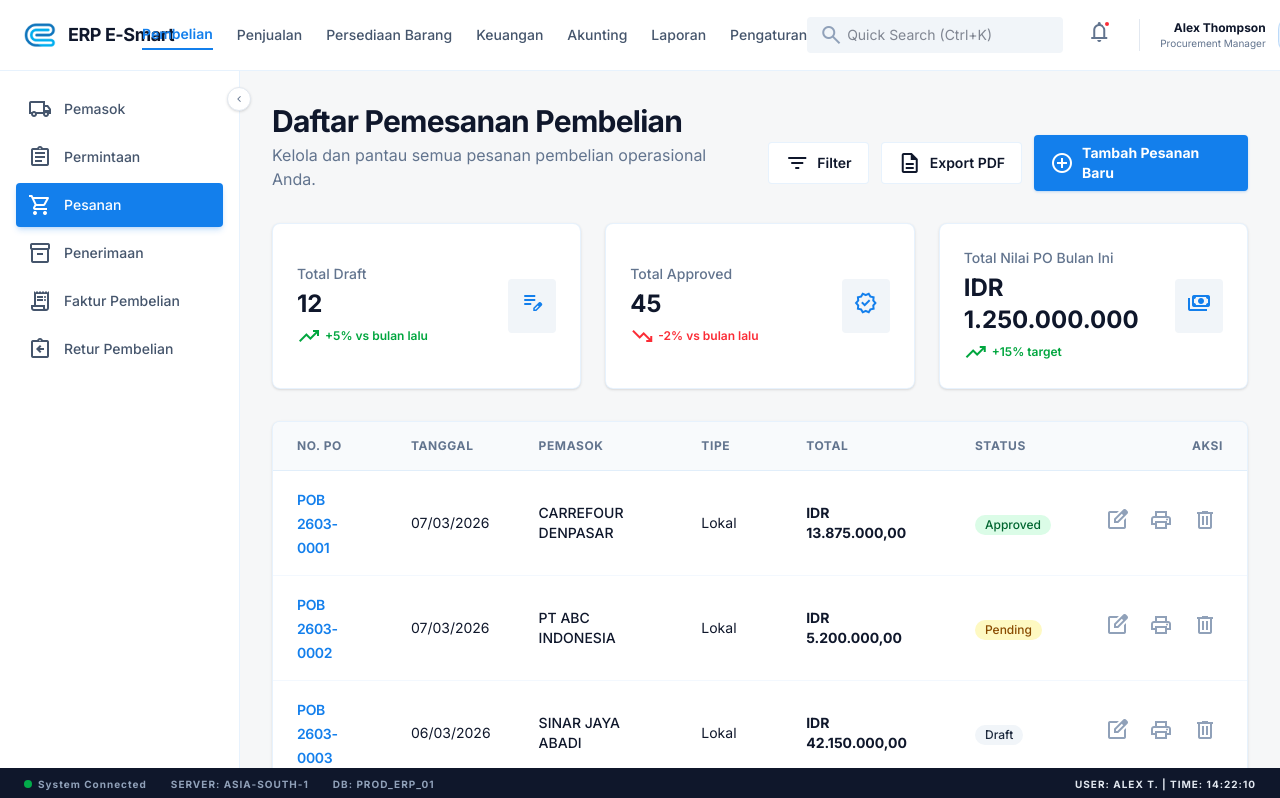
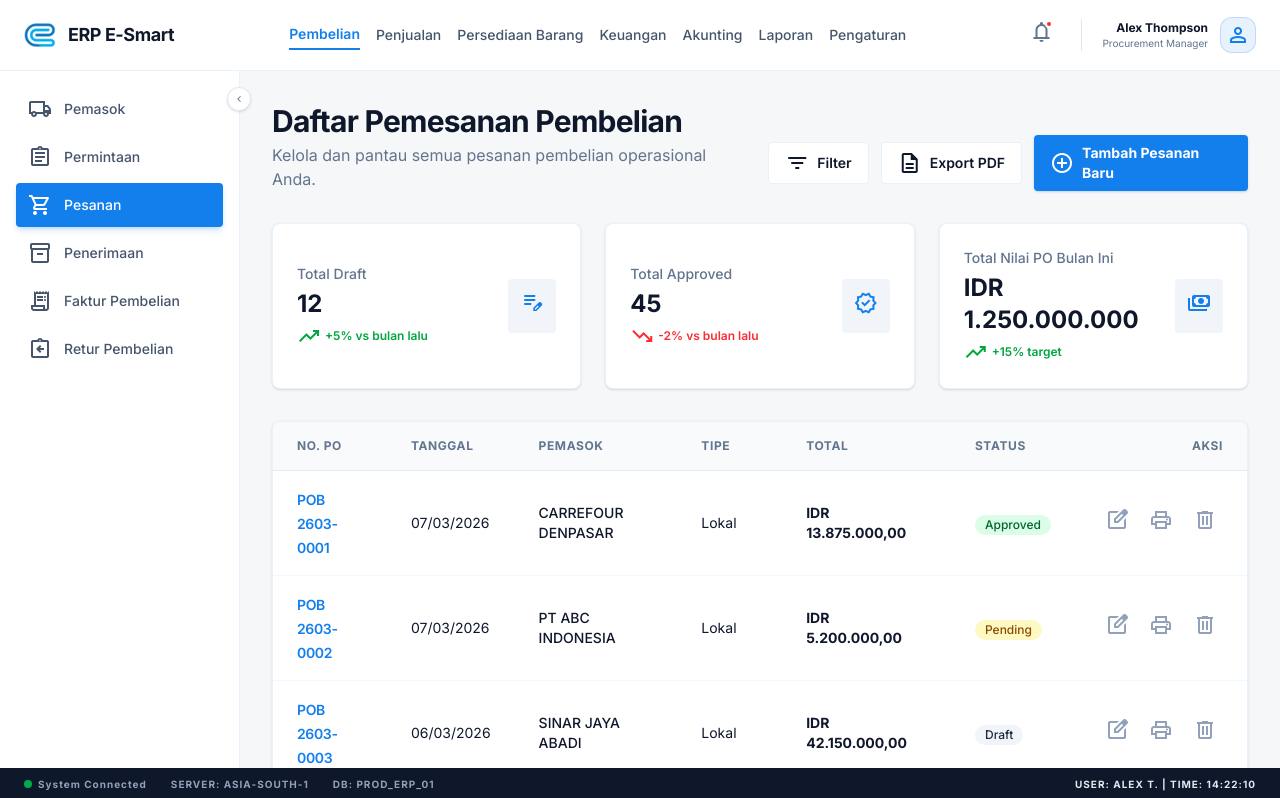
Before and after one commit to zulfafalah/erp, a Next.js app: page /purchase-order in a window 1280 px wide. Shown: the top 798 px of the page. Built offline with nearby package versions, Linux system fonts and the light colour scheme.

Commit message:
refactor: Update navbar responsive breakpoints from `lg` to `xl` and remove the desktop quick search input.

```diff
--- a/app/components/Navbar.tsx
+++ b/app/components/Navbar.tsx
@@ -35,7 +35,7 @@ export default function Navbar() {
                     </div>
                 </div>
 
-                <nav className="hidden lg:flex items-center gap-6">
+                <nav className="hidden xl:flex items-center gap-4 2xl:gap-6">
                     <Link className={isActive("/purchase-order") ? activeClass : inactiveClass} href="/purchase-order">
                         Pembelian
                     </Link>
@@ -60,16 +60,6 @@ export default function Navbar() {
                 </nav>
 
                 <div className="flex items-center gap-2 md:gap-4">
-                    <div className="relative hidden xl:block">
-                        <span className="material-symbols-outlined absolute left-3 top-1/2 -translate-y-1/2 text-slate-400 text-lg">
-                            search
-                        </span>
-                        <input
-                            className="bg-slate-100 border-none rounded-lg pl-10 pr-4 py-2 text-sm focus:ring-2 focus:ring-primary w-64"
-                            placeholder="Quick Search (Ctrl+K)"
-                            type="text"
-                        />
-                    </div>
 
                     {/* Mobile Search Icon */}
                     <button className="xl:hidden p-2 text-slate-500 hover:bg-slate-100 rounded-full">
@@ -100,13 +90,13 @@ export default function Navbar() {
             {/* Mobile Navigation Drawer Overlay */}
             {isMobileMenuOpen && (
                 <div
-                    className="fixed inset-0 bg-slate-900/50 z-50 lg:hidden backdrop-blur-sm transition-opacity"
+                    className="fixed inset-0 bg-slate-900/50 z-50 xl:hidden backdrop-blur-sm transition-opacity"
                     onClick={() => setIsMobileMenuOpen(false)}
                 ></div>
             )}
 
             {/* Mobile Navigation Drawer */}
-            <div className={`fixed top-0 left-0 h-full w-[280px] bg-white z-50 transform transition-transform duration-300 ease-in-out lg:hidden shadow-2xl flex flex-col ${isMobileMenuOpen ? "translate-x-0" : "-translate-x-full"
+            <div className={`fixed top-0 left-0 h-full w-[280px] bg-white z-50 transform transition-transform duration-300 ease-in-out xl:hidden shadow-2xl flex flex-col ${isMobileMenuOpen ? "translate-x-0" : "-translate-x-full"
                 }`}>
                 <div className="p-4 border-b border-slate-100 flex items-center justify-between">
                     <div className="flex items-center gap-3">
@@ -187,7 +177,7 @@ export default function Navbar() {
             </div>
 
             {/* Mobile Bottom Navigation Bar */}
-            <div className="md:hidden fixed bottom-8 left-0 w-full bg-white border-t border-slate-200 flex justify-between items-start z-[55] pb-safe pt-2 pb-2 shadow-[0_-4px_20px_rgba(0,0,0,0.05)] px-1">
+            <div className="xl:hidden fixed bottom-8 md:bottom-0 left-0 w-full bg-white border-t border-slate-200 flex justify-between items-start z-[55] pb-safe pt-2 md:pt-3 pb-2 md:pb-3 shadow-[0_-4px_20px_rgba(0,0,0,0.05)] px-1 md:px-12">
                 <Link href="/" className="flex flex-col items-center p-1 text-slate-500 hover:text-primary w-1/5 overflow-hidden">
                     <span className="material-symbols-outlined text-[22px] md:text-2xl mb-1">home</span>
                     <span className="text-[9px] md:text-[10px] font-medium w-full text-center truncate">Dashboard</span>
```
